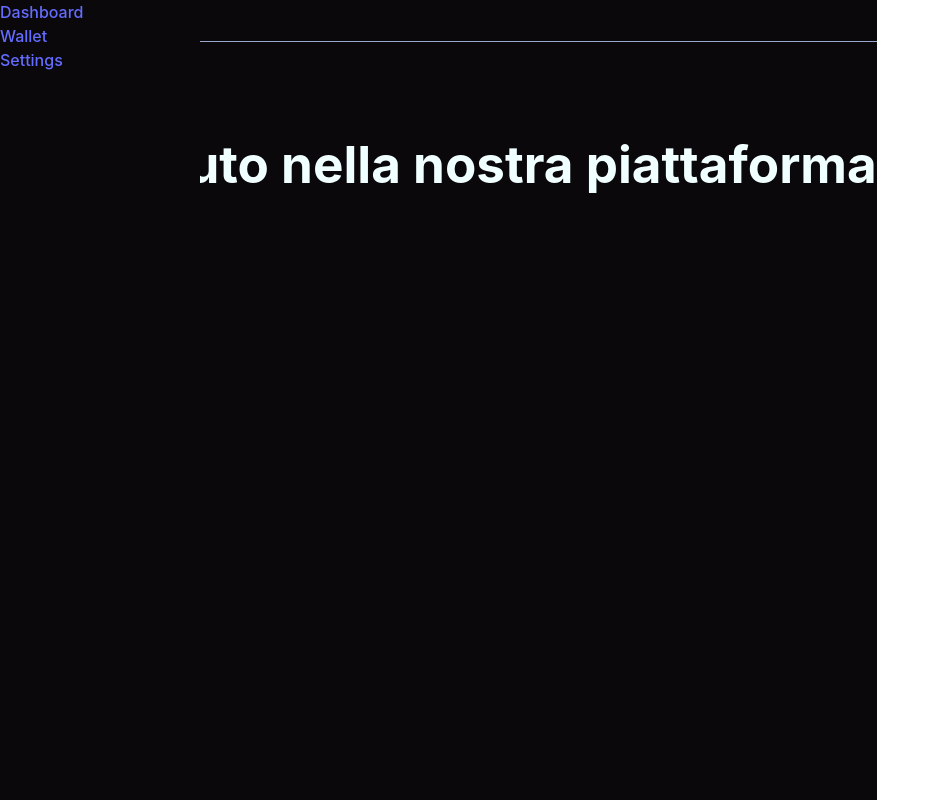
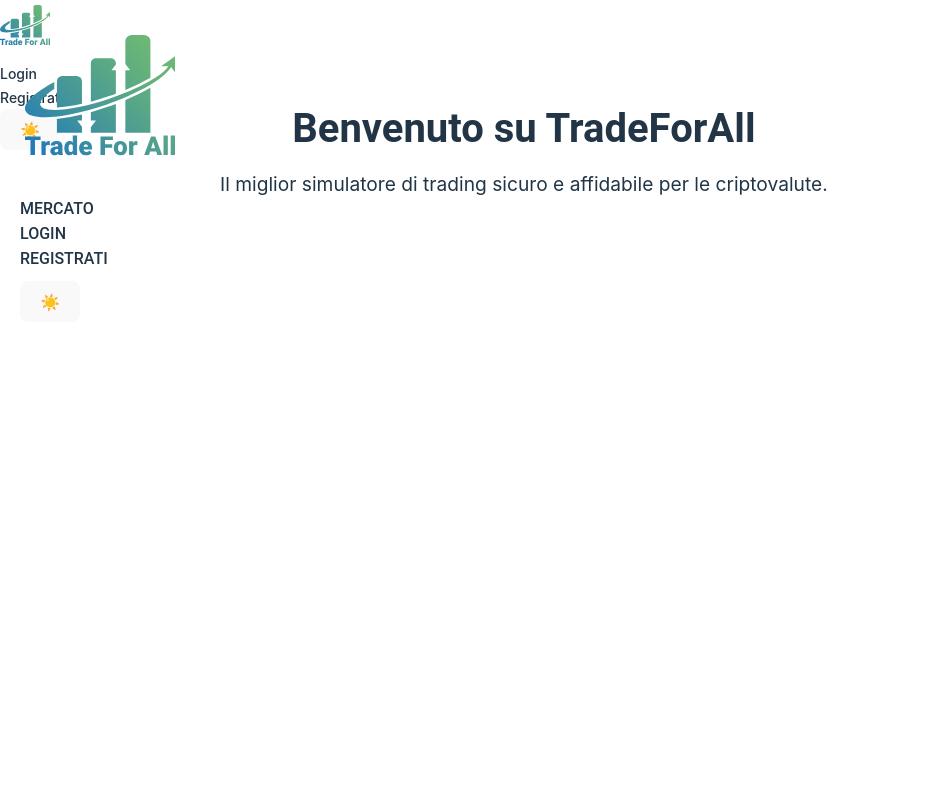
Before and after one commit to xAldox995/tradeForAll_Fe_Capstone, a React (Vite) app: page / in a window 1280 px wide. Shown: the whole page, without its empty margins (0-940 px from the left). Built offline with nearby package versions, Linux system fonts and the light colour scheme.

Commit message:
some errors

```diff
--- a/src/App.css
+++ b/src/App.css
@@ -1,17 +1,3 @@
-.app.dark-mode {
-  --background-color: #0b080c;
-  --text-color: #f0ffff;
-  --secondary-color: #99a7cc;
-  --primary-color: #759BFF;
-}
-
-.app.light-mode {
-  --background-color: #f0ffff;
-  --text-color: #000f0f;
-  --primary-color: #99a7cc;
-  --secondary-color: #f0ffff;
-}
-
 .app {
   background-color: var(--background-color);
   color: var(--text-color);
@@ -19,36 +5,16 @@
   transition: background-color 0.3s, color 0.3s;
 }
 
-.button, .banner {
-  background-color: var(--primary-color) !important;
-  border-color: var(--secondary-color) !important;
-  color: var(--text-color) !important;
-  transition: background-color 0.3s, border-color 0.3s !important;
+.dark-mode {
+  --background-color: #0b080c;
+  --text-color: #f0ffff;
+  --primary-color: #759BFF;
+  --secondary-color: #99a7cc;
 }
 
-.sidebar {
-  width: 200px;
-  height: 100vh;
-  position: fixed;
-  top: 0;
-  left: 0;
-  background-color: var(--background-color);
-  z-index: 1; /* Assicurati che non interferisca */
+.light-mode {
+  --background-color: #f0ffff;
+  --text-color: #000f0f;
+  --primary-color: #99a7cc;
+  --secondary-color: #21325e;
 }
-
-.nav-mobile {
-  height: 60px;
-  border-top: 1px solid var(--secondary-color);
-}
-
-.sidebar.dark-mode,
-.nav-mobile.dark-mode {
-  background-color: var(--background-color);
-  color: var(--text-color);
-}
-
-.sidebar.light-mode,
-.nav-mobile.light-mode {
-  background-color: var(--background-color);
-  color: var(--text-color);
-}
--- a/src/App.jsx
+++ b/src/App.jsx
@@ -1,24 +1,21 @@
 
-import { BrowserRouter as Router, Routes, Route } from 'react-router-dom';
-import Sidebar from './components/Sidebar';
-import LandingPage from './pages/LandingPage';
-import ModeButton from './components/ModeButton'
-import './App.css';
+
+import { BrowserRouter as Router, Routes, Route } from "react-router-dom";
+import LandingPage from "./pages/LandingPage";
+import "./App.css";
 
 const App = () => {
   return (
-    <div className="app dark-mode">
-      <ModeButton/>
-      <Router>
-        <Sidebar />
-        <div className="content">
-
-          <Routes>
-            <Route path="/" element={<LandingPage />} />
-          </Routes>
-        </div>
-      </Router>
-    </div>
+    <Router>
+      <div className="app">
+        <Routes>
+          <Route
+            path="/"
+            element={<LandingPage />}
+          />
+        </Routes>
+      </div>
+    </Router>
   );
 };
 
--- /dev/null
+++ b/src/assets/styles/LandingPage.css
@@ -0,0 +1,53 @@
+
+.app.dark-mode {
+    --background-color: #0b080c;
+    --text-color: #f0ffff;
+    --secondary-color: #99a7cc;
+    --primary-color: #759BFF;
+  }
+
+  .app.light-mode {
+    --background-color: #f0ffff;
+    --text-color: #000f0f;
+    --primary-color: #99a7cc;
+    --secondary-color: #f0ffff;
+  }import
+
+.landing-page {
+    display: flex;
+    height: 100vh;
+    background-color: var(--background-color);
+    color: var(--text-color);
+  }
+
+  .content {
+    margin-left: 200px; /* Per lasciare spazio alla sidebar */
+    padding: 20px;
+    text-align: center;
+  }
+
+  .content h1 {
+    font-size: 2.5rem;
+    font-family: "Roboto", sans-serif;
+    margin-bottom: 10px;
+  }
+
+  .content p {
+    font-size: 1.2rem;
+    margin-bottom: 20px;
+  }
+
+  .content .btn {
+    margin: 5px;
+  }
+
+  @media (max-width: 768px) {
+    .landing-page {
+      flex-direction: column;
+    }
+
+    .content {
+      margin-left: 0;
+      padding: 20px;
+    }
+  }
--- /dev/null
+++ b/src/assets/styles/Sidebar.css
@@ -0,0 +1,79 @@
+.app.dark-mode {
+    --background-color: #0b080c;
+    --text-color: #f0ffff;
+    --secondary-color: #99a7cc;
+    --primary-color: #759BFF;
+  }
+
+  .app.light-mode {
+    --background-color: #f0ffff;
+    --text-color: #000f0f;
+    --primary-color: #99a7cc;
+    --secondary-color: #f0ffff;
+  }
+  .sidebar {
+    width: 200px;
+    height: 100vh;
+    position: fixed;
+    top: 0;
+    left: 0;
+    background-color: var(--background-color);
+    color: var(--text-color);
+    padding-top: 20px;
+  }
+
+  .sidebar .logo-container {
+    text-align: center;
+    margin-bottom: 20px;
+  }
+
+  .sidebar .logo {
+    width: 150px;
+  }
+
+  .sidebar .nav-link {
+    color: var(--text-color);
+    padding: 10px 20px;
+    text-transform: uppercase;
+    font-family: "Roboto", sans-serif;
+  }
+
+  .sidebar .theme-switcher {
+    margin-top: auto;
+    padding: 10px 20px;
+  }
+
+  /* Navbar mobile */
+  .nav-mobile {
+    height: 60px;
+    border-top: 1px solid var(--secondary-color);
+    background-color: var(--background-color);
+  }
+
+  .nav-mobile .mobile-logo {
+    width: 50px;
+    margin-bottom: 5px;
+  }
+
+  .nav-mobile .nav-link {
+    text-align: center;
+    font-size: 14px;
+    color: var(--text-color);
+  }
+
+  /* Temi */
+  .sidebar.dark-mode,
+  .nav-mobile.dark-mode {
+    --background-color: #0b080c;
+    --text-color: #f0ffff;
+    --secondary-color: #99a7cc;
+    --primary-color: #759BFF;
+  }
+
+  .sidebar.light-mode,
+  .nav-mobile.light-mode {
+    --background-color: #f0ffff;
+    --text-color: #000f0f;
+    --primary-color: #99a7cc;
+    --secondary-color: #21325e;
+  }
--- a/src/components/ModeButton.jsx
+++ b/src/components/ModeButton.jsx
@@ -10,7 +10,7 @@
     };
     return (
       <button onClick={cambioTema} className="theme-toggle">
-        {tema === 'dark' ? 'Light Mode' : 'Dark Mode'}
+        {tema === "dark" ? "🌙" : "☀️"}
       </button>
     );
 }
--- a/src/components/Sidebar.jsx
+++ b/src/components/Sidebar.jsx
@@ -1,52 +1,66 @@
+
+
 import { Nav } from "react-bootstrap";
-import { useSelector } from "react-redux";
+import ModeButton from "./ModeButton";
+import LoginModal from "./LoginModal";
+import RegisterModal from "./RegisterModal";
+import logo from "../assets/img/TradeForAll-03.svg";
+import "src/assets/styles/Sidebar.css";
+import { useState } from "react";
 
 const Sidebar = () => {
-  const theme = useSelector((state) => state.tema.tema);
-  console.log("Rendering Sidebar");
+  const [showLogin, setShowLogin] = useState(false);
+  const [showRegister, setShowRegister] = useState(false);
+
   return (
     <>
-      {/* Sidebar Desktop */}
-      <Nav className={`sidebar d-none d-md-flex flex-column ${theme}`}>
+      {/* Sidebar per Desktop/Tablet */}
+      <Nav className="sidebar d-none d-md-flex flex-column">
+        <div className="logo-container">
+          <img src={logo} alt="TradeForAll Logo" className="logo" />
+        </div>
         <Nav.Item>
-          <Nav.Link href="#" className="text-white">
-            Dashboard
+          <Nav.Link href="/market" className="nav-link">
+            Mercato
           </Nav.Link>
         </Nav.Item>
         <Nav.Item>
-          <Nav.Link href="#" className="text-white">
-            Wallet
+          <Nav.Link className="nav-link" onClick={() => setShowLogin(true)}>
+            Login
           </Nav.Link>
         </Nav.Item>
         <Nav.Item>
-          <Nav.Link href="#" className="text-white">
-            Settings
+          <Nav.Link className="nav-link" onClick={() => setShowRegister(true)}>
+            Registrati
           </Nav.Link>
+        </Nav.Item>
+        <div className="theme-switcher">
+          <ModeButton />
+        </div>
+      </Nav>
+
+      {/* Navbar per Mobile */}
+      <Nav className="nav-mobile d-md-none fixed-bottom justify-content-around">
+        <Nav.Item>
+          <Nav.Link href="/market">
+            <img src={logo} alt="Logo" className="mobile-logo" />
+          </Nav.Link>
+        </Nav.Item>
+        <Nav.Item>
+          <Nav.Link onClick={() => setShowLogin(true)}>Login</Nav.Link>
+        </Nav.Item>
+        <Nav.Item>
+          <Nav.Link onClick={() => setShowRegister(true)}>Registrati</Nav.Link>
+        </Nav.Item>
+        <Nav.Item>
+          <ModeButton />
         </Nav.Item>
       </Nav>
 
-      {/* Navbar Mobile */}
-      <Nav
-        className={`nav-mobile d-md-none fixed-bottom justify-content-around ${theme}`}
-      >
-        <Nav.Item>
-          <Nav.Link href="#" className="text-white">
-            Dashboard
-          </Nav.Link>
-        </Nav.Item>
-        <Nav.Item>
-          <Nav.Link href="#" className="text-white">
-            Wallet
-          </Nav.Link>
-        </Nav.Item>
-        <Nav.Item>
-          <Nav.Link href="/#" className="text-white">
-            Settings
-          </Nav.Link>
-        </Nav.Item>
-      </Nav>
+      {/* Modali */}
+      <LoginModal show={showLogin} handleClose={() => setShowLogin(false)} />
+      <RegisterModal show={showRegister} handleClose={() => setShowRegister(false)} />
     </>
   );
 };
-
 export default Sidebar;
--- a/src/pages/LandingPage.jsx
+++ b/src/pages/LandingPage.jsx
@@ -1,31 +1,17 @@
-import { useState } from "react";
-import LoginModal from "../components/LoginModal";
-import RegisterModal from "../components/RegisterModal";
+
+import Sidebar from "../components/Sidebar";
+import "src/assets/styles/LandingPage.css";
 
 const LandingPage = () => {
-  const [showLogin, setShowLogin] = useState(false);
-  const [showRegister, setShowRegister] = useState(false);
-  console.log("Apertura Login Modal", showLogin);
-  console.log("Apertura Register Modal", showRegister);
   return (
     <div className="landing-page">
-      <h1>Benvenuto nella nostra piattaforma</h1>
-      <button className="btn btn-primary" onClick={() => setShowLogin(true)}>
-        Login
-      </button>
-      <button
-        className="btn btn-secondary"
-        onClick={() => setShowRegister(true)}
-      >
-        Register
-      </button>
-
-      {/* Modali */}
-      <LoginModal show={showLogin} handleClose={() => setShowLogin(false)} />
-      <RegisterModal
-        show={showRegister}
-        handleClose={() => setShowRegister(false)}
-      />
+      <Sidebar />
+      <div className="content">
+        <h1 className="header">Benvenuto su TradeForAll</h1>
+        <p className="description">
+          Il miglior simulatore di trading sicuro e affidabile per le criptovalute.
+        </p>
+      </div>
     </div>
   );
 };
--- a/src/redux/reducers/themeReducer.js
+++ b/src/redux/reducers/themeReducer.js
@@ -1,7 +1,7 @@
 import { TOGGLE_TEMA } from "../actions/types";
 
 const statoIniziale = {
-    tema:'dark',
+    tema:'dark-mode',
 };
 
 const themeReducer = (stato = statoIniziale, action) => {
@@ -9,7 +9,7 @@
         case TOGGLE_TEMA:
             return {
                 ...stato,
-                tema: stato.tema === 'dark' ? 'light' : 'dark'
+                tema: stato.tema === "dark-mode" ? "light-mode" : "dark-mode",
             };
         default:
             return stato;
```
